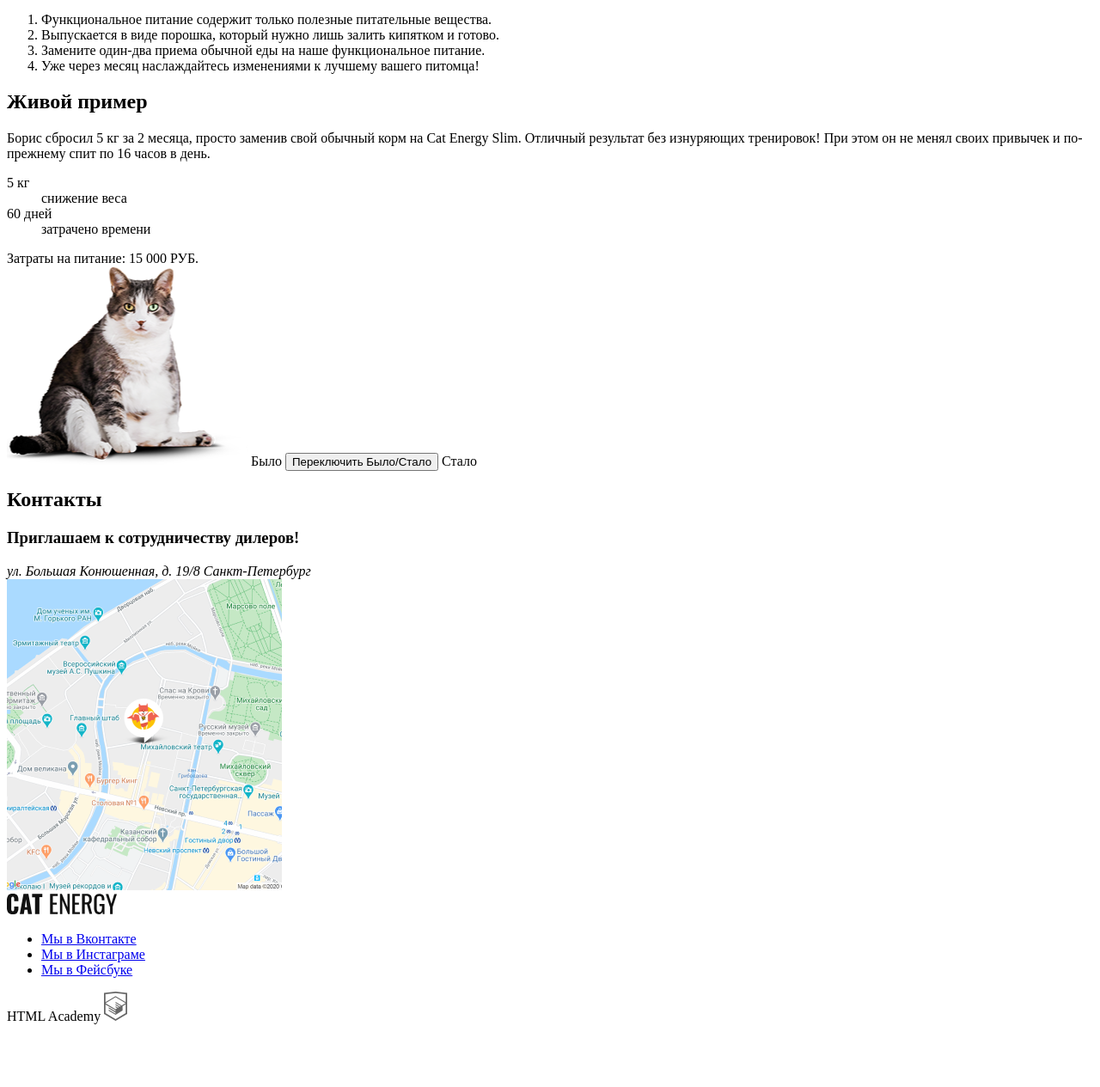
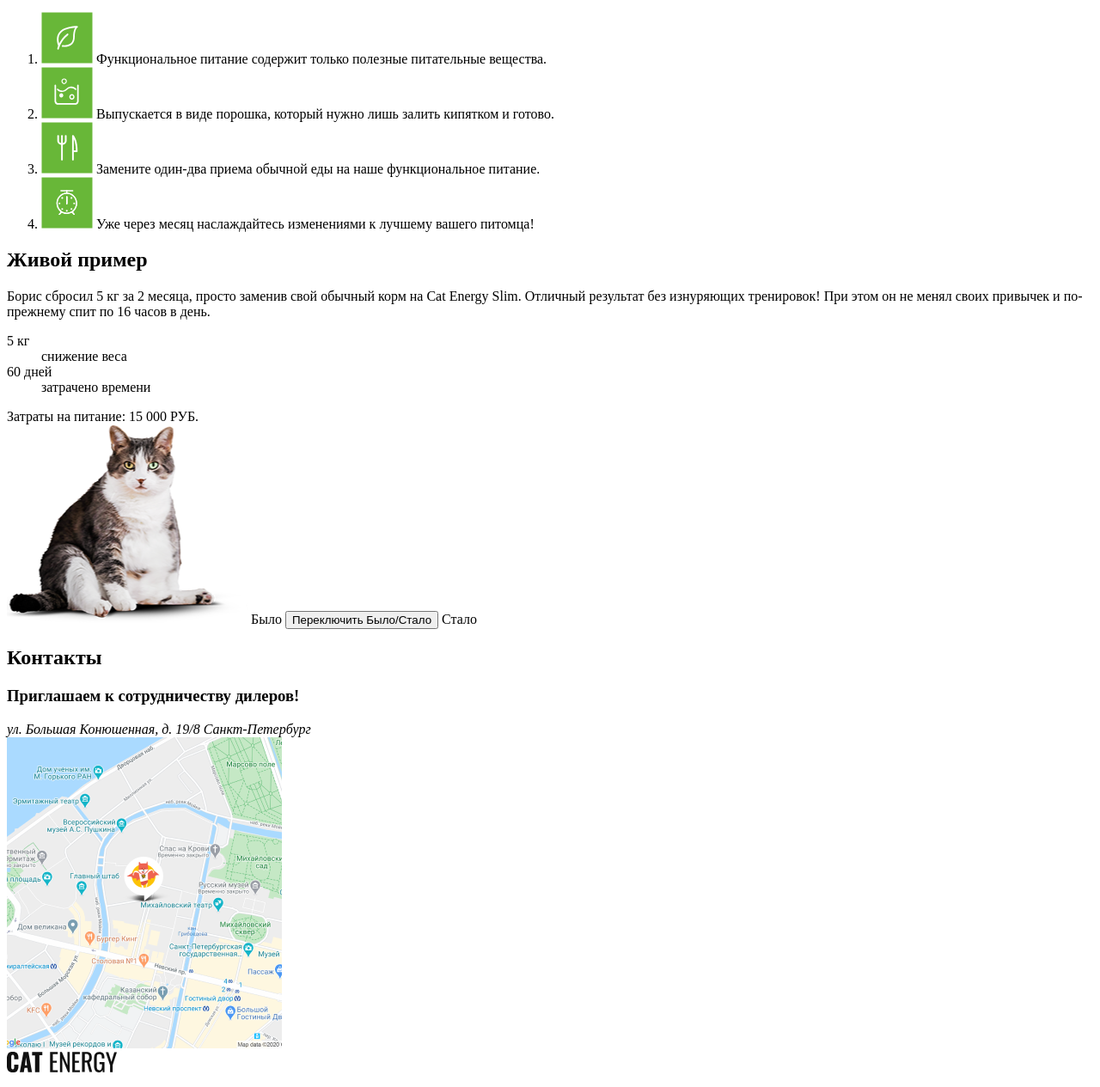
Before and after one commit to smirnov-alex/1448725-cat-energy-24, a website: page source/index.html in a window 1280 px wide. Shown: the part 900-2165 px from the top of the page at 86% size. Before the commit the page ends 2100 px from the top, so only its background shows below. Drawn offline with Linux system fonts and the light colour scheme.

Commit message:
Исправление замечаний

```diff
--- a/source/index.html
+++ b/source/index.html
@@ -10,19 +10,16 @@
   <header class="page-header">
     <a class="page-header__logo" href="index.html">
       <img src="img/header/logo-mobile.svg" alt="Логотип Cat Energy" width="34" height="38">
-      <img src="img/header/logo-text.svg" alt="Дополнительный логотип Cat Energy" width="101" height="18">
     </a>
     <nav class="main-nav">
       <button class="main-nav__toggle" type="button">
         <span class="visually-hidden">Открыть меню</span>
       </button>
-      <div class="main-nav__wrapper">
       <ul class="main-nav__list">
         <li class="main-nav__item main-nav__item--active"><a href="index.html">Главная</a></li>
         <li class="main-nav__item"><a href="catalog.html">Каталог продукции</a></li>
         <li class="main-nav__item"><a href="programs.html">Подбор программы</a></li>
       </ul>
-      </div>
     </nav>
   </header>
   <main class="page-main">
@@ -57,14 +54,26 @@
     <section class="how-it-works">
       <h2 class="how-it-works__title">Как это работает</h2>
       <ol class="how-it-works__list">
-        <li class="how-it-works__item how-it-works__item--healthy">Функциональное питание содержит только полезные
-          питательные вещества.</li>
-        <li class="how-it-works__item how-it-works__item--easy">Выпускается в виде порошка, который нужно лишь залить
-          кипятком и готово.</li>
-        <li class="how-it-works__item how-it-works__item--food">Замените один-два приема обычной еды на наше
-          функциональное питание.</li>
-        <li class="how-it-works__item how-it-works__item--time">Уже через месяц наслаждайтесь изменениями к лучшему
-          вашего питомца!</li>
+        <li class="how-it-works__item how-it-works__item--healthy">
+          <img src="img/how-it-works/healthy.svg" alt="Здоровое питание" class="how-it-works__logo" width="60" height="60">
+          <span class="how-it-works__text">Функциональное питание содержит только полезные
+            питательные вещества.</span>
+        </li>
+        <li class="how-it-works__item how-it-works__item--easy">
+          <img src="img/how-it-works/easy.svg" alt="Легкость приготовления" class="how-it-works__logo" width="60" height="60">
+          <span class="how-it-works__text">Выпускается в виде порошка, который нужно лишь залить
+            кипятком и готово.</span>
+        </li>
+        <li class="how-it-works__item how-it-works__item--food">
+          <img src="img/how-it-works/food.svg" alt="Прием пищи" class="how-it-works__logo" width="60" height="60">
+          <span class="how-it-works__text">Замените один-два приема обычной еды на наше
+            функциональное питание.</span>
+        </li>
+        <li class="how-it-works__item how-it-works__item--time">
+          <img src="img/how-it-works/time.svg" alt="Время работы программы" class="how-it-works__logo" width="60" height="60">
+          <span class="how-it-works__text">Уже через месяц наслаждайтесь изменениями к лучшему
+            вашего питомца!</span>
+        </li>
       </ol>
     </section>
     <section class="live-example">
@@ -114,44 +123,9 @@
   </main>
   <footer class="page-footer">
     <div class="page-footer__wrapper">
-      <a class="page-footer__logo" href="index.html">
-        <svg width="128" height="24" viewBox="0 0 128 24" fill="none" xmlns="http://www.w3.org/2000/svg">
-          <g clip-path="url(#clip0_135_3260)">
-            <path
-              d="M1.60253 22.0513C0.468358 20.3682 -0.0946573 18.3503 3.016e-05 16.3077V7.79487C-0.137317 5.73031 0.390444 3.67661 1.50238 1.94872C2.6041 0.615385 4.30676 0 6.81067 0C9.31458 0 10.9171 0.615385 11.9187 1.74359C13.006 3.17255 13.5409 4.96181 13.421 6.76923V8.82051H8.51333V6.46154C8.55297 5.76385 8.45065 5.06533 8.21286 4.41026C8.08576 4.14583 7.88431 3.9264 7.63443 3.78018C7.38455 3.63395 7.09766 3.56763 6.81067 3.58974C6.10958 3.58974 5.60879 3.79487 5.40848 4.30769C5.18191 5.03643 5.08025 5.79984 5.10801 6.5641V17.5385C5.05512 18.2799 5.19327 19.0227 5.50864 19.6923C5.70895 20.2051 6.20973 20.4103 6.91083 20.4103C7.61192 20.4103 8.01255 20.2051 8.21286 19.6923C8.44058 18.9992 8.54242 18.2692 8.51333 17.5385V15.0769H13.421V17.1282C13.5229 18.9651 12.9911 20.7803 11.9187 22.2564C10.9171 23.4872 9.21443 24.1026 6.81067 24.1026C4.40692 24 2.6041 23.3846 1.60253 22.0513Z"
-              fill="#111111" />
-            <path
-              d="M19.3302 0.307617H25.0391L29.2457 23.6922H24.6385L23.8372 18.7692H20.5321L19.7308 23.6922H15.0235L19.3302 0.307617ZM23.4366 15.6922L22.2347 6.56403L21.0329 15.6922H23.4366Z"
-              fill="#111111" />
-            <path d="M32.7512 4.20505H29.3459V0.307617H41.2645V4.10249H37.8592V23.6922H32.7512V4.20505Z"
-              fill="#111111" />
-            <path
-              d="M50.3787 0.307617H59.1925V2.76916H53.4836V10.4615H58.0908V12.8204H53.4836V21.4358H59.1925V23.7948H50.2786V0.307617H50.3787Z"
-              fill="#111111" />
-            <path
-              d="M61.7966 0.307617H64L70.5102 15.7948V0.307617H73.1142V23.6922H71.1111L64.5008 7.69223V23.6922H61.7966V0.307617Z"
-              fill="#111111" />
-            <path
-              d="M76.1189 0.307617H84.9327V2.76916H79.2238V10.4615H83.831V12.8204H79.2238V21.4358H84.9327V23.7948H76.1189V0.307617Z"
-              fill="#111111" />
-            <path
-              d="M87.5368 0.3076H92.144C93.9564 0.179397 95.7575 0.685711 97.2519 1.7435C98.3537 2.66657 98.8544 4.3076 98.8544 6.46145C98.8544 9.4358 97.953 11.282 96.0501 11.8973L99.2551 23.5897H96.1502L93.1455 12.6153H90.6416V23.5897H87.4366V0.3076H87.5368ZM91.9437 10.3589C92.9762 10.446 94.0053 10.1553 94.8482 9.53837C95.4491 9.02555 95.7496 7.99991 95.7496 6.46145C95.7774 5.69719 95.6757 4.93378 95.4491 4.20504C95.2237 3.68211 94.8366 3.24964 94.3474 2.97427C93.6576 2.65236 92.9003 2.51137 92.144 2.56401H90.7418V10.2563H91.9437V10.3589Z"
-              fill="#111111" />
-            <path
-              d="M102.861 21.9487C101.82 20.1554 101.331 18.0821 101.459 15.9999V8.20507C101.434 6.71875 101.602 5.23567 101.959 3.79481C102.294 2.71811 102.962 1.78218 103.862 1.12815C104.981 0.450275 106.271 0.128917 107.568 0.20507C109.671 0.20507 111.174 0.71789 112.075 1.8461C113.112 3.33582 113.608 5.14977 113.477 6.9743V7.79481H110.473V7.07687C110.477 6.21789 110.41 5.36008 110.272 4.51276C110.188 3.97732 109.9 3.49792 109.471 3.17943C108.908 2.80104 108.24 2.62099 107.568 2.66661C106.85 2.61949 106.139 2.83785 105.565 3.28199C105.329 3.48529 105.137 3.73569 104.999 4.01787C104.861 4.30004 104.781 4.60805 104.764 4.92302C104.632 5.83993 104.565 6.76543 104.563 7.69225V16.4102C104.49 17.7384 104.694 19.0674 105.164 20.3076C105.565 21.1281 106.366 21.4358 107.568 21.4358C108.043 21.4964 108.524 21.4119 108.952 21.1929C109.38 20.9739 109.734 20.6302 109.972 20.2051C110.501 18.9081 110.741 17.5064 110.673 16.1025V14.4615H107.768V12.1025H113.577V23.6923H111.574L111.274 21.0256C111.011 21.9193 110.465 22.6975 109.72 23.2364C108.976 23.7753 108.078 24.0441 107.167 23.9999C106.34 24.0498 105.513 23.8885 104.761 23.5304C104.01 23.1724 103.357 22.6289 102.861 21.9487Z"
-              fill="#111111" />
-            <path
-              d="M119.987 15.4871L115.08 0.410156H118.084L121.59 11.6922L124.995 0.410156H128L123.092 15.4871V23.6922H120.088V15.4871H119.987Z"
-              fill="#111111" />
-          </g>
-          <defs>
-            <clipPath id="clip0_135_3260">
-              <rect width="128" height="24" fill="white" />
-            </clipPath>
-          </defs>
-        </svg>
+      <a class="page-footer__link" href="index.html">
+        <img class="page-footer__logo" src="img/footer/footer-logo.svg" width="128" height="24">
       </a>
-      <div class="page-footer__social social">
       <ul class="social__list">
         <li class="social__item">
           <a class="social__link social__link--vkontakte" href="https://vk.com/htmlacademy">Мы в Вконтакте</a>
@@ -164,10 +138,9 @@
           <a class="social__link social__link--facebook" href="https://www.facebook.com/htmlacademy">Мы в Фейсбуке</a>
         </li>
       </ul>
-      </div>
       <div class="page-footer__copyright">
         <span class="page-footer__text">HTML Academy</span>
-        <a class="page-footer__link" href="https://up.htmlacademy.ru/adaptive/24">
+        <a class="page-footer__copyright-link" href="https://up.htmlacademy.ru/adaptive/24">
           <svg width="27" height="34" viewBox="0 0 27 34" fill="none" xmlns="http://www.w3.org/2000/svg">
             <path
               d="M13.6426 0.0157537L13.5 0L0 1.40733V26.0129L13.5 34L27 26.0129V1.40733L13.6426 0.0157537ZM25.2344 25.0151L13.5 31.9573L1.76561 25.0151V14.9293L13.4507 21.8451L13.4701 23.0984L5.45351 18.3548L5.44295 19.5801L13.4894 24.3885L13.5088 25.675L5.46408 20.9174L5.45351 22.1427L13.5 26.9511L21.6239 22.1182V20.8929V16.909L25.2432 14.7595L25.2344 25.0151ZM25.2344 13.4519L22.0147 15.3319L20.5325 16.2071L13.4666 12.0201L13.456 13.2454L19.4957 16.818L19.4429 16.8495L19.3126 16.9247L18.4536 17.4166L13.4666 14.4689L13.456 15.6942L17.3921 18.0222L16.4591 18.6314L16.438 18.6436L13.4666 16.902L13.456 18.1273L15.4029 19.2615L13.4155 20.4483L1.7973 13.5762L13.4349 6.61831L25.2344 13.4519ZM25.2344 12.2266L13.4401 5.31075L1.76561 12.2196V2.9897L13.5 1.76442L25.2344 2.9897V12.2266Z"
```
Also changed, not shown: source/img/how-it-works/easy.svg (added), source/img/how-it-works/food.svg (added), source/img/how-it-works/healthy.svg (added), source/img/how-it-works/time.svg (added). Lines whose indentation alone changed are shown as unchanged.
